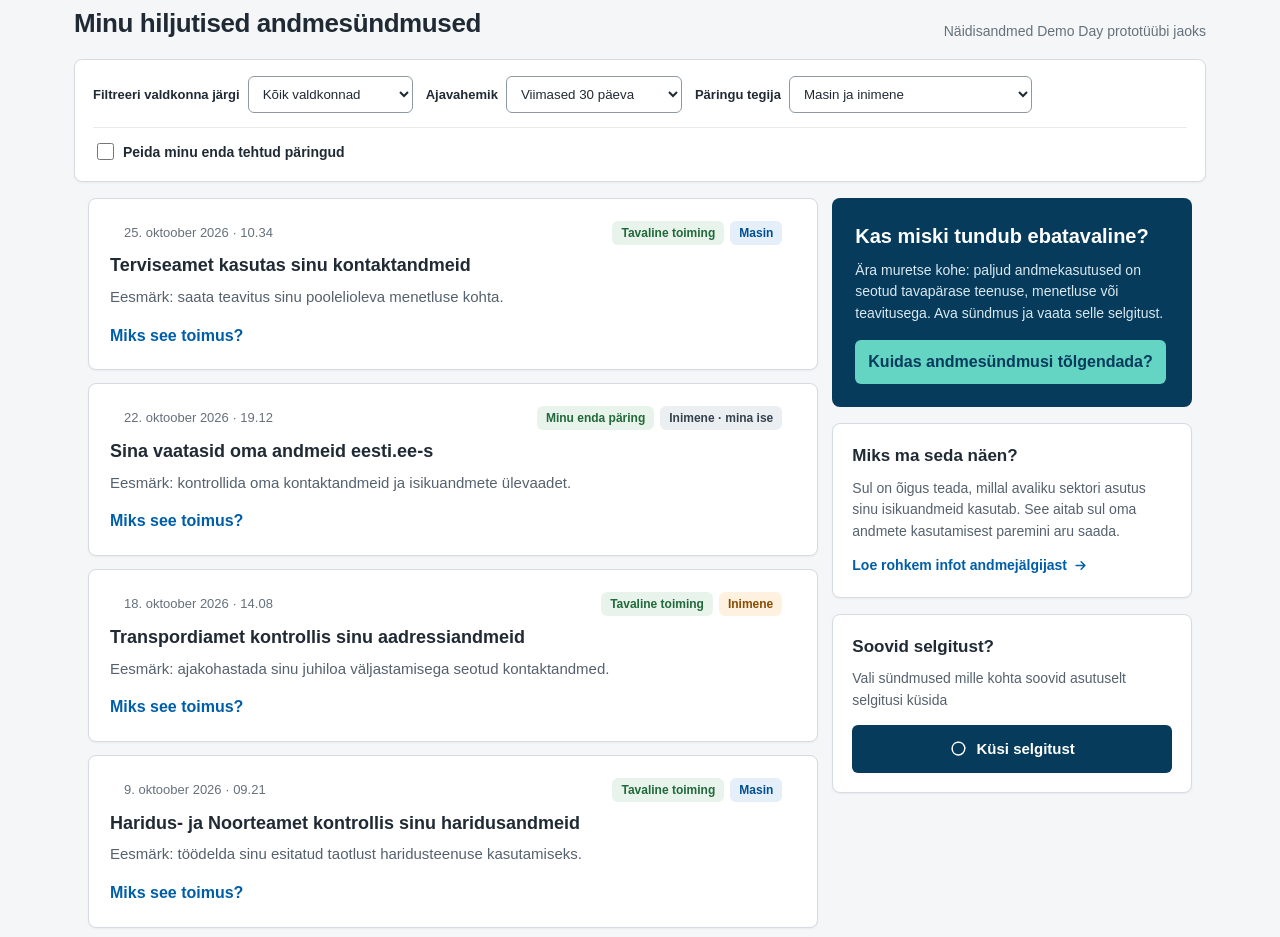
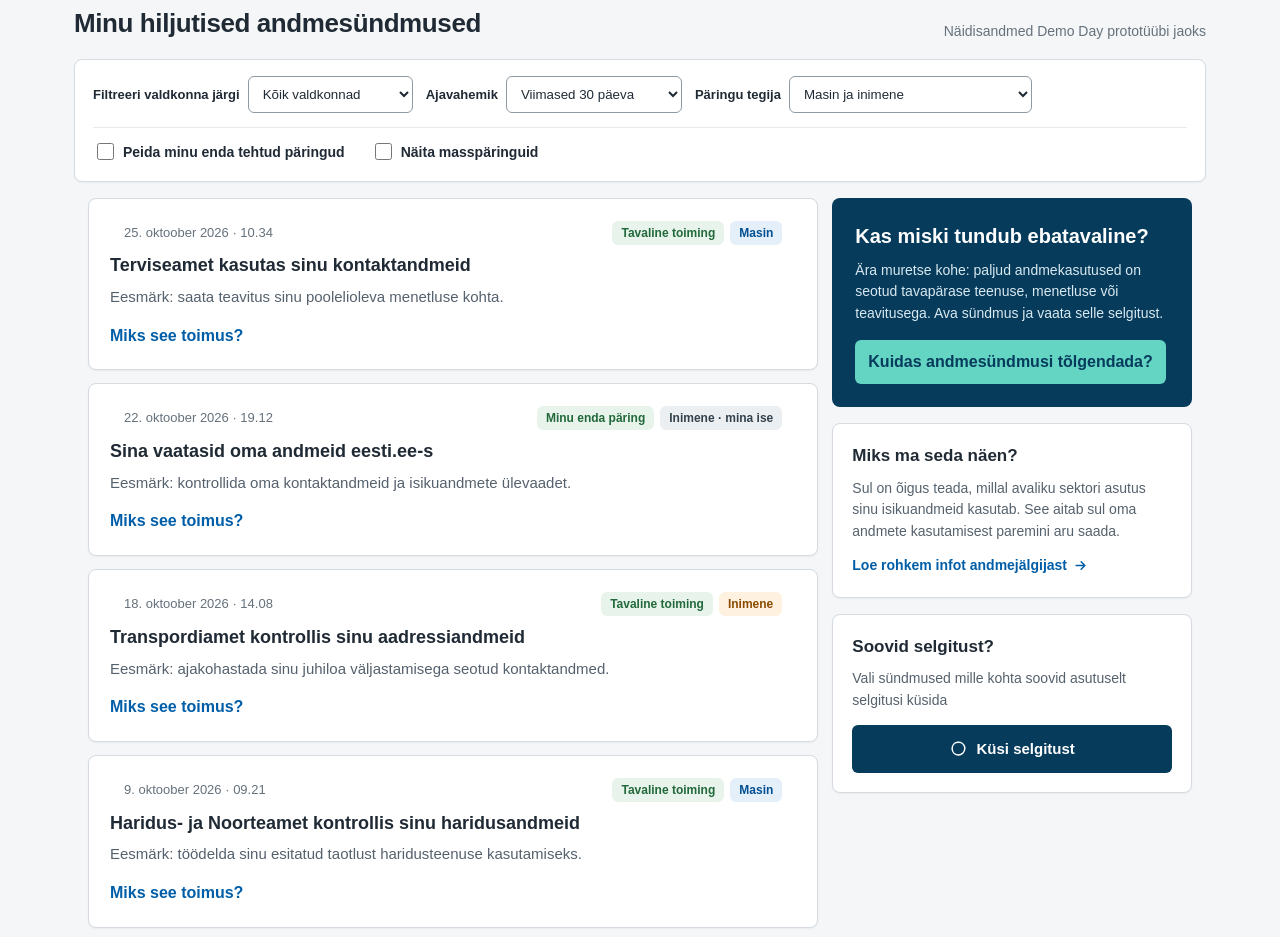
Before and after one commit to krnksk/andmejalgija, a plain HTML site: page index.html in a window 1280 px wide. Shown: the part 834-1771 px from the top of the page. Drawn offline with Linux system fonts and the light colour scheme.

Commit message:
Add files via upload

```diff
--- a/index.html
+++ b/index.html
@@ -47,7 +47,7 @@ body{font-family:Arial,Helvetica,sans-serif;color:#1f2933;background:#f5f6f7;lin
 .intro-grid .intro-card{background:none;border:0;border-top:1px solid #d5dbe0;border-radius:0;box-shadow:none;padding:20px 4px 0}
 /* Andmesündmuste filtrid ja päringu tegija märgised. */
 .filters .filter-row{margin-top:14px;padding-top:12px;border-top:1px solid #e7ebee}
-.filters .check{display:inline-block;font-size:14px;margin:0;color:#202a35;cursor:pointer}
+.filters .check{display:inline-block;font-size:14px;margin:0 26px 0 0;color:#202a35;cursor:pointer}
 .filters .check input{width:17px;height:17px;margin-right:9px;vertical-align:-3px;accent-color:#006fce}
 .badge span+span{margin-left:6px}
 .badge .actor-machine{background:#e4eff9;color:#004f92}
@@ -130,13 +130,14 @@ select,textarea,input{font-size:16px}
     </div>
   </section>
   <div class="section-head" id="sundmused"><h2>Minu hiljutised andmesündmused</h2><div class="muted">Näidisandmed Demo Day prototüübi jaoks</div></div>
-  <div class="filters"><label for="area">Filtreeri valdkonna järgi</label><select id="area" onchange="applyFilters()"><option>Kõik valdkonnad</option><option>Tervis</option><option>Haridus</option><option>Sotsiaalteenused</option><option>Rahvastik</option></select><label for="period">Ajavahemik</label><select id="period" onchange="applyFilters()"><option value="30">Viimased 30 päeva</option><option value="7">Viimased 7 päeva</option><option value="365">Viimased 12 kuud</option></select><label for="actor">Päringu tegija</label><select id="actor" onchange="applyFilters()"><option value="all">Masin ja inimene</option><option value="masin">Masin (automaatne päring)</option><option value="inimene">Inimene (ametnik või mina ise)</option></select><div class="filter-row"><label class="check"><input type="checkbox" id="hideSelf" onchange="applyFilters()">Peida minu enda tehtud päringud</label></div></div>
+  <div class="filters"><label for="area">Filtreeri valdkonna järgi</label><select id="area" onchange="applyFilters()"><option>Kõik valdkonnad</option><option>Tervis</option><option>Haridus</option><option>Sotsiaalteenused</option><option>Rahvastik</option></select><label for="period">Ajavahemik</label><select id="period" onchange="applyFilters()"><option value="30">Viimased 30 päeva</option><option value="7">Viimased 7 päeva</option><option value="365">Viimased 12 kuud</option></select><label for="actor">Päringu tegija</label><select id="actor" onchange="applyFilters()"><option value="all">Masin ja inimene</option><option value="masin">Masin (automaatne päring)</option><option value="inimene">Inimene (ametnik või mina ise)</option></select><div class="filter-row"><label class="check"><input type="checkbox" id="hideSelf" onchange="applyFilters()">Peida minu enda tehtud päringud</label><label class="check"><input type="checkbox" id="showMass" onchange="applyFilters()">Näita masspäringuid</label></div></div>
   <div class="layout">
     <section class="main">
       <article class="event" data-area="Tervis" data-days="2" data-actor="masin" data-self="no"><div class="event-top"><div class="event-date">25. oktoober 2026 · 10.34</div><div class="badge"><span>Tavaline toiming</span><span class="actor-machine">Masin</span></div></div><h3>Terviseamet kasutas sinu kontaktandmeid</h3><p>Eesmärk: saata teavitus sinu poolelioleva menetluse kohta.</p><div class="event-actions"><button class="linkbtn" onclick="openDetail('health')">Miks see toimus?</button></div></article>
       <article class="event" data-area="Rahvastik" data-days="5" data-actor="inimene" data-self="yes"><div class="event-top"><div class="event-date">22. oktoober 2026 · 19.12</div><div class="badge"><span>Minu enda päring</span><span class="actor-self">Inimene · mina ise</span></div></div><h3>Sina vaatasid oma andmeid eesti.ee-s</h3><p>Eesmärk: kontrollida oma kontaktandmeid ja isikuandmete ülevaadet.</p><div class="event-actions"><button class="linkbtn" onclick="openDetail('self')">Miks see toimus?</button></div></article>
       <article class="event" data-area="Rahvastik" data-days="9" data-actor="inimene" data-self="no"><div class="event-top"><div class="event-date">18. oktoober 2026 · 14.08</div><div class="badge"><span>Tavaline toiming</span><span class="actor-human">Inimene</span></div></div><h3>Transpordiamet kontrollis sinu aadressiandmeid</h3><p>Eesmärk: ajakohastada sinu juhiloa väljastamisega seotud kontaktandmed.</p><div class="event-actions"><button class="linkbtn" onclick="openDetail('transport')">Miks see toimus?</button></div></article>
       <article class="event" data-area="Haridus" data-days="18" data-actor="masin" data-self="no"><div class="event-top"><div class="event-date">9. oktoober 2026 · 09.21</div><div class="badge"><span>Tavaline toiming</span><span class="actor-machine">Masin</span></div></div><h3>Haridus- ja Noorteamet kontrollis sinu haridusandmeid</h3><p>Eesmärk: töödelda sinu esitatud taotlust haridusteenuse kasutamiseks.</p><div class="event-actions"><button class="linkbtn" onclick="openDetail('education')">Miks see toimus?</button></div></article>
+      <article class="event" style="display:none" data-area="Rahvastik" data-days="13" data-actor="masin" data-self="no" data-mass="yes"><div class="event-top"><div class="event-date">14. oktoober 2026 · 02.40</div><div class="badge"><span>Tavaline toiming</span><span class="actor-machine">Masin</span><span class="actor-self">Masspäring</span></div></div><h3>Statistikaamet kasutas sinu andmeid masspäringus</h3><p>Eesmärk: koostada ametlikku rahvastikustatistikat paljude inimeste andmete põhjal.</p><div class="event-actions"><button class="linkbtn" onclick="openDetail('mass')">Miks see toimus?</button></div></article>
       <div id="noEvents" class="ask-empty">Valitud filtritele vastavaid sündmusi ei leitud.</div>
     </section>
     <aside class="side" id="abi"><div class="side-card"><h3>Kas miski tundub ebatavaline?</h3><p>Ära muretse kohe: paljud andmekasutused on seotud tavapärase teenuse, menetluse või teavitusega. Ava sündmus ja vaata selle selgitust.</p><button onclick="showHelp()">Kuidas andmesündmusi tõlgendada?</button></div><div class="tip"><h3>Miks ma seda näen?</h3><p>Sul on õigus teada, millal avaliku sektori asutus sinu isikuandmeid kasutab. See aitab sul oma andmete kasutamisest paremini aru saada.</p><a class="small-link" href="#sundmused" style="display:inline-flex;align-items:center;gap:6px">Loe rohkem infot andmejälgijast <svg width="15" height="15" viewBox="0 0 24 24" fill="none" stroke="currentColor" stroke-width="2.3" stroke-linecap="round" stroke-linejoin="round"><path d="M5 12h14M13 6l6 6-6 6"/></svg></a></div><div class="ask-box"><h3>Soovid selgitust?</h3><p>Vali sündmused mille kohta soovid asutuselt selgitusi küsida</p><button class="ask-sidebar-btn" onclick="openAskBuilder()" aria-label="Küsi selgitust valitud sündmuste kohta"><svg width="18" height="18" viewBox="0 0 24 24" fill="none" stroke="currentColor" stroke-width="2"><path d="M21 11.5a8.38 8.38 0 0 1-9 8.36A8.5 8.5 0 1 1 20.9 9.3a8.38 8.38 0 0 1 .1 2.2z"/></svg>Küsi selgitust</button></div></aside>
@@ -149,7 +150,8 @@ const details={
  health:{actor:'Masin – automaatne süsteemipäring',title:'Miks Terviseamet minu andmeid kasutas?',who:'Terviseamet',when:'25. oktoober 2026 kell 10.34',why:'Sinu poolelioleva menetluse teavituse ettevalmistamiseks.',data:'Nimi, isikukood ja kontaktandmed.',tech:'Tehniline info: kontaktandmete päring riiklikust andmekogust.'},
  transport:{actor:'Inimene – asutuse töötaja tehtud päring',title:'Miks Transpordiamet minu andmeid kasutas?',who:'Transpordiamet',when:'18. oktoober 2026 kell 14.08',why:'Juhiloa väljastamisega seotud kontaktandmete ajakohastamiseks.',data:'Elukoha aadress ja kontaktandmed.',tech:'Tehniline info: aadressiandmete kontroll registrist.'},
  self:{actor:'Inimene – sina ise',title:'Miks see kirje minu andmetes on?',who:'Sina ise (sisselogitud eesti.ee kasutajana)',when:'22. oktoober 2026 kell 19.12',why:'Vaatasid ise oma andmeid ja kontaktandmete ülevaadet.',data:'Sinu enda kontaktandmed ja isikuandmete ülevaade.',tech:'Tehniline info: päring tehti sinu sisselogitud sessiooni kaudu.'},
- education:{actor:'Masin – automaatne süsteemipäring',title:'Miks Haridus- ja Noorteamet minu andmeid kasutas?',who:'Haridus- ja Noorteamet',when:'9. oktoober 2026 kell 09.21',why:'Sinu esitatud taotluse töötlemiseks.',data:'Õppimisega seotud haridusandmed.',tech:'Tehniline info: haridusandmete päring seotud andmekogust.'}
+ education:{actor:'Masin – automaatne süsteemipäring',title:'Miks Haridus- ja Noorteamet minu andmeid kasutas?',who:'Haridus- ja Noorteamet',when:'9. oktoober 2026 kell 09.21',why:'Sinu esitatud taotluse töötlemiseks.',data:'Õppimisega seotud haridusandmed.',tech:'Tehniline info: haridusandmete päring seotud andmekogust.'},
+ mass:{actor:'Masin – automaatne masspäring',title:'Miks Statistikaamet minu andmeid masspäringus kasutas?',who:'Statistikaamet',when:'14. oktoober 2026 kell 02.40',why:'Ametliku rahvastikustatistika koostamiseks. Päring hõlmas korraga paljude inimeste andmeid, mitte ainult sinu andmeid.',data:'Sünniaasta, elukohapiirkond ja leibkonna andmed.',tech:'Tehniline info: automaatne masspäring rahvastikuregistrist.'}
 };
 function openDetail(key){const d=details[key];document.getElementById('modalContent').innerHTML=`<h2>${d.title}</h2><p>See on <strong>tavapärane toiming</strong>, mis on seotud avaliku teenuse või menetlusega.</p><div class="detail-box"><p><strong>Kes?</strong> ${d.who}</p><p><strong>Millal?</strong> ${d.when}</p><p><strong>Kes päringu tegi?</strong> ${d.actor}</p><p><strong>Miks?</strong> ${d.why}</p><p><strong>Milliseid andmeid kasutati?</strong> ${d.data}</p></div><button class="linkbtn" onclick="toggleTech(this, '${d.tech.replace(/'/g, "\\'")}')">Näita tehnilist infot</button><p class="sig-note">Soovid selle sündmuse kohta selgitust? Kasuta lehe paremas allnurgas olevat nuppu „Küsi selgitust“ – saad korraga valida mitu sündmust ja saata ühe koondpäringu.</p>`;document.getElementById('modal').classList.add('open')}
 function toggleTech(btn,text){if(btn.nextElementSibling&&btn.nextElementSibling.className==='detail-box tech'){btn.nextElementSibling.remove();btn.textContent='Näita tehnilist infot';return}const box=document.createElement('div');box.className='detail-box tech';box.innerHTML='<p>'+text+'</p>';btn.after(box);btn.textContent='Peida tehniline info'}
@@ -181,7 +183,7 @@ function reviewAskRequest(){
  document.getElementById('modalContent').innerHTML=`<h2>Vaata üle oma selgitustaotlus</h2><p>Saadame järgneva koondpäringu kõigile seotud asutus(t)ele korraga:</p><div class="ask-summary"><ul>${chosen.map(e=>`<li><strong>${e.org}</strong> — ${e.date}</li>`).join('')}</ul></div><p>Enne saatmist tuleb päring kinnitada e-allkirjaga (nt Mobiil-ID või Smart-ID), et tõendada sinu isikut asutus(t)ele.</p><button class="primary" onclick="confirmAskSend()">Allkirjasta ja saada (Mobiil-ID / Smart-ID)</button><div id="askSent" class="notice">Näidisprototüüp: päring on e-allkirjastatud ja valmis saatmiseks. Päristeenuses liiguks see automaatselt asutus(t)e kontaktkanalisse.</div>`;
 }
 function confirmAskSend(){document.getElementById('askSent').style.display='block';askSelected.clear()}
-function applyFilters(){const area=document.getElementById('area').value,days=parseInt(document.getElementById('period').value,10),actor=document.getElementById('actor').value,hideSelf=document.getElementById('hideSelf').checked;let shown=0;document.querySelectorAll('.event').forEach(el=>{const ok=(area==='Kõik valdkonnad'||el.dataset.area===area)&&parseInt(el.dataset.days,10)<=days&&(actor==='all'||el.dataset.actor===actor)&&!(hideSelf&&el.dataset.self==='yes');el.style.display=ok?'':'none';if(ok)shown++});document.getElementById('noEvents').style.display=shown?'none':'block'}
+function applyFilters(){const area=document.getElementById('area').value,days=parseInt(document.getElementById('period').value,10),actor=document.getElementById('actor').value,hideSelf=document.getElementById('hideSelf').checked,showMass=document.getElementById('showMass').checked;let shown=0;document.querySelectorAll('.event').forEach(el=>{const ok=(area==='Kõik valdkonnad'||el.dataset.area===area)&&parseInt(el.dataset.days,10)<=days&&(actor==='all'||el.dataset.actor===actor)&&!(hideSelf&&el.dataset.self==='yes')&&(showMass||el.dataset.mass!=='yes');el.style.display=ok?'':'none';if(ok)shown++});document.getElementById('noEvents').style.display=shown?'none':'block'}
 function showHelp(){document.getElementById('modalContent').innerHTML='<h2>Kuidas andmesündmusi tõlgendada?</h2><div class="detail-box"><p><strong>Tavaline toiming</strong> tähendab, et tegevus on tõenäoliselt seotud sinu kasutatud teenuse, menetluse või vajaliku teavitusega.</p></div><p>Vaata alati nelja asja: kes andmeid kasutas, millal see toimus, mis eesmärgil ja milliseid andmeid kasutati.</p><p>Kui selgitus ei vasta sinu olukorrale või jääb segaseks, vali „Küsi selgitust”.</p>';document.getElementById('modal').classList.add('open')}
 function closeModal(){document.getElementById('modal').classList.remove('open')}document.getElementById('modal').addEventListener('click',e=>{if(e.target.id==='modal')closeModal()});
 </script>
```
